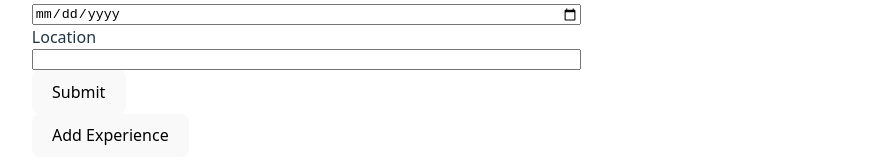
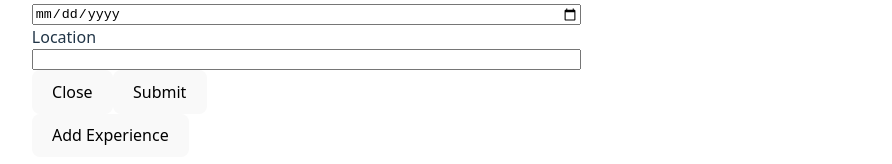
Before and after one commit to MustafaManhall/cv-application, a React (Vite) app: page / in a window 1280 px wide. Both pictures are taken after typing "Sample", "name@example.com", "Sample", "Sample" into the empty fields and a click on the button "Add EduInfo". Shown: the part 617-781 px from the top of the page, without its empty margins (193-1085 px from the left). Built offline with nearby package versions, Linux system fonts and the light colour scheme.

Commit message:
feat: Add close button to edu & experience forms

```diff
--- a/src/App.jsx
+++ b/src/App.jsx
@@ -104,6 +104,10 @@ function App() {
     setPracticalList(newList);
   }
 
+  function handleCloseBtn (form) {
+    setIsFormOpen({ ...isFormOpen, [form]: false });
+  }
+
   return (
     <>
       <div>
@@ -134,6 +138,7 @@ function App() {
             storeFormData={handleEduInfo}
             selectedEdu={selectedEdu}
             setSelected={setSelectedEdu}
+            handleClose={() => handleCloseBtn("eduForm")}
           />
         )}
         <Card
@@ -157,6 +162,7 @@ function App() {
             data={practicalList}
             selectedEdu={selectedExp}
             setSelected={setSelectedExp}
+            handleClose={() => handleCloseBtn("practicalForm")}
           />
         )}
       </div>
--- a/src/components/eduInfo.jsx
+++ b/src/components/eduInfo.jsx
@@ -1,7 +1,7 @@
 import { useState } from "react";
 import "../styles/eduInfo.css";
 
-function EduInfo({ storeFormData, selectedEdu, setSelected }) {
+function EduInfo({ storeFormData, selectedEdu, setSelected, handleClose }) {
   const [formData, setFormData] = useState( selectedEdu || {
     schoolName: "",
     degree: "",
@@ -100,6 +100,9 @@ function EduInfo({ storeFormData, selectedEdu, setSelected }) {
           value={formData.eduLocation}
         />
         <div className="btns">
+          <button type="button" className="close-btn" onClick={handleClose}>
+            Close
+          </button>
           <button type="submit" className="submit-btn" onClick={handleClickBtn}>
             Submit
           </button>
--- a/src/components/practicalExperience.jsx
+++ b/src/components/practicalExperience.jsx
@@ -1,7 +1,7 @@
 import { useState } from "react";
 import "../styles/practicalExperience.css";
 
-function PracticalExp({ storePracticalForm, selectedEdu, setSelected }) {
+function PracticalExp({ storePracticalForm, selectedEdu, setSelected, handleClose }) {
   const [practicalForm, setPracticalForm] = useState(selectedEdu || {
     companyName: "",
     positionTitle: "",
@@ -102,6 +102,9 @@ function PracticalExp({ storePracticalForm, selectedEdu, setSelected }) {
         />
 
         <div className="btns">
+          <button type="button" className="close-btn" onClick={handleClose}>
+            Close
+          </button>
           <button type="submit" className="submit-btn" onClick={handleClickBtn}>
             Submit
           </button>
```
